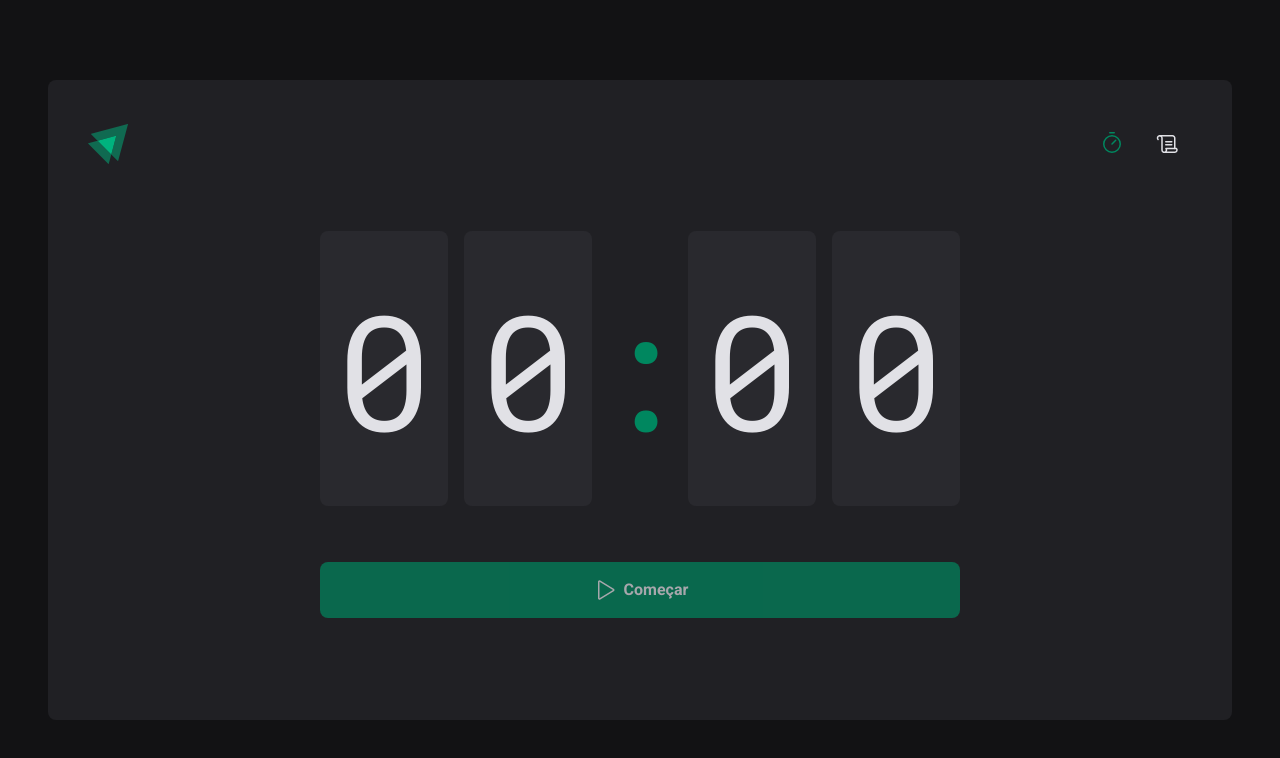
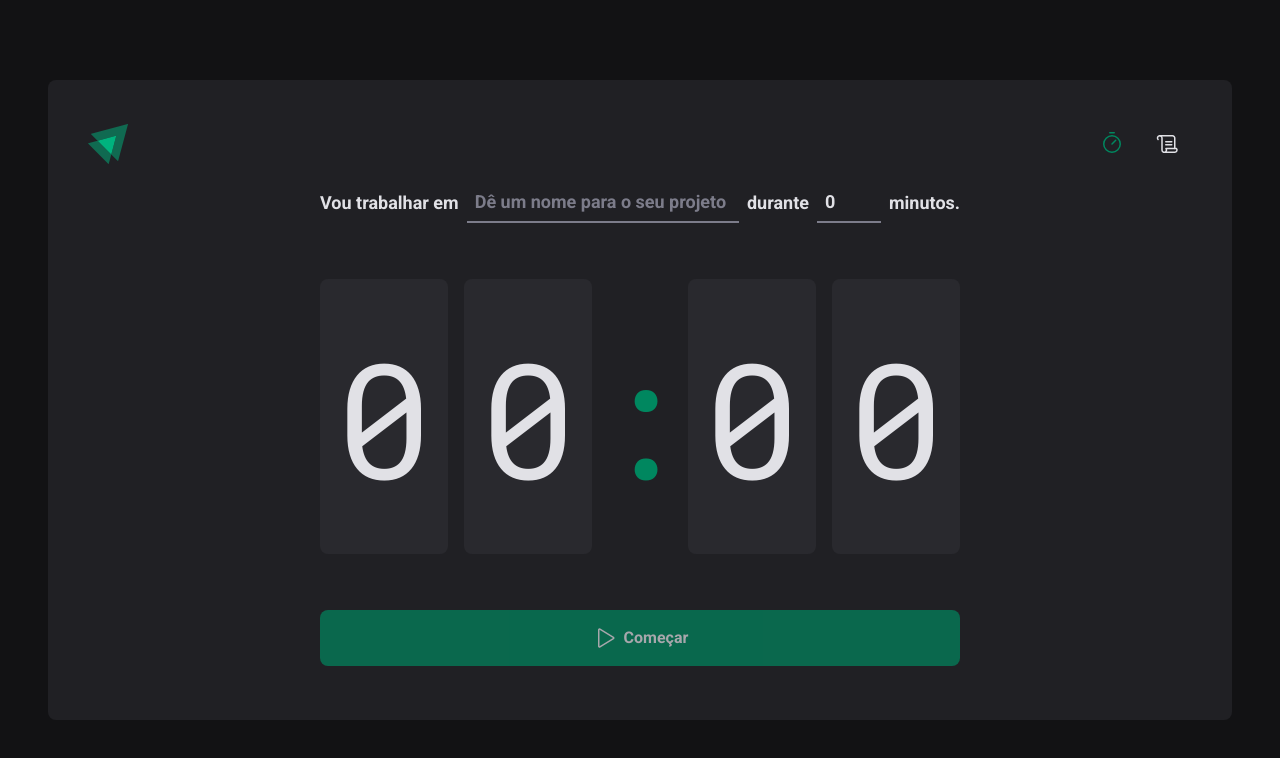
Before and after one commit to antoniojpsalves/02-ignite-timer, a React (Vite) app: page / in a window 1280 px wide. Shown: the top 758 px of the page. Built offline with nearby package versions, Linux system fonts and the light colour scheme.

Commit message:
:recycle: refactor: ajustando os componentes para separar as responsabilidades e compartilhando contexto part 2 - finalizado

```diff
--- a/src/pages/Home/components/NewCycleForm/index.tsx
+++ b/src/pages/Home/components/NewCycleForm/index.tsx
@@ -1,7 +1,13 @@
-import { FormContainer, MinutesAmountInput, TaskInput } from "./styles";
-
+import { useContext } from "react"
+import { FormContainer, MinutesAmountInput, TaskInput } from "./styles"
+import { CyclesContext } from "../.."
+import { useFormContext } from "react-hook-form"
 
 export function NewCycleForm() {
+
+  const { activeCycle } = useContext(CyclesContext)
+  const { register } = useFormContext()
+
   return (
     <FormContainer>
       <label htmlFor="task">Vou trabalhar em</label>
--- a/src/pages/Home/index.tsx
+++ b/src/pages/Home/index.tsx
@@ -1,5 +1,5 @@
 import { HandPalm, Play } from 'phosphor-react'
-import { useForm } from 'react-hook-form'
+import { FormProvider, useForm } from 'react-hook-form'
 import { zodResolver } from '@hookform/resolvers/zod'
 import { z } from 'zod'
 
@@ -47,13 +47,15 @@ export function Home() {
   const [cycles, setCycles] = useState<Cycle[]>([])
   const [activeCycleId, setActiveCycleId] = useState<string | null>(null)
 
-  const { handleSubmit, watch, reset } = useForm<NewCycleFormData>({
+  const newCycleForm = useForm<NewCycleFormData>({
     resolver: zodResolver(newCycleFormValidationSchema),
     defaultValues: {
       task: '',
       minutesAmount: 0,
     },
   })
+
+  const { handleSubmit, reset, watch } = newCycleForm
 
   function handleCreateNewCycle(data: NewCycleFormData) {
 
@@ -117,7 +119,11 @@ export function Home() {
           activeCycleId,
           markCurrentCycleAsFinished
         }}>
-          {/* <NewCycleForm /> */}
+
+          <FormProvider {...newCycleForm}>
+            <NewCycleForm />
+          </FormProvider>
+
           <Countdown />
         </CyclesContext.Provider>
 
```
Also changed, not shown: src/pages/Home/components/Countdown/index.tsx (+4 -4 lines).
